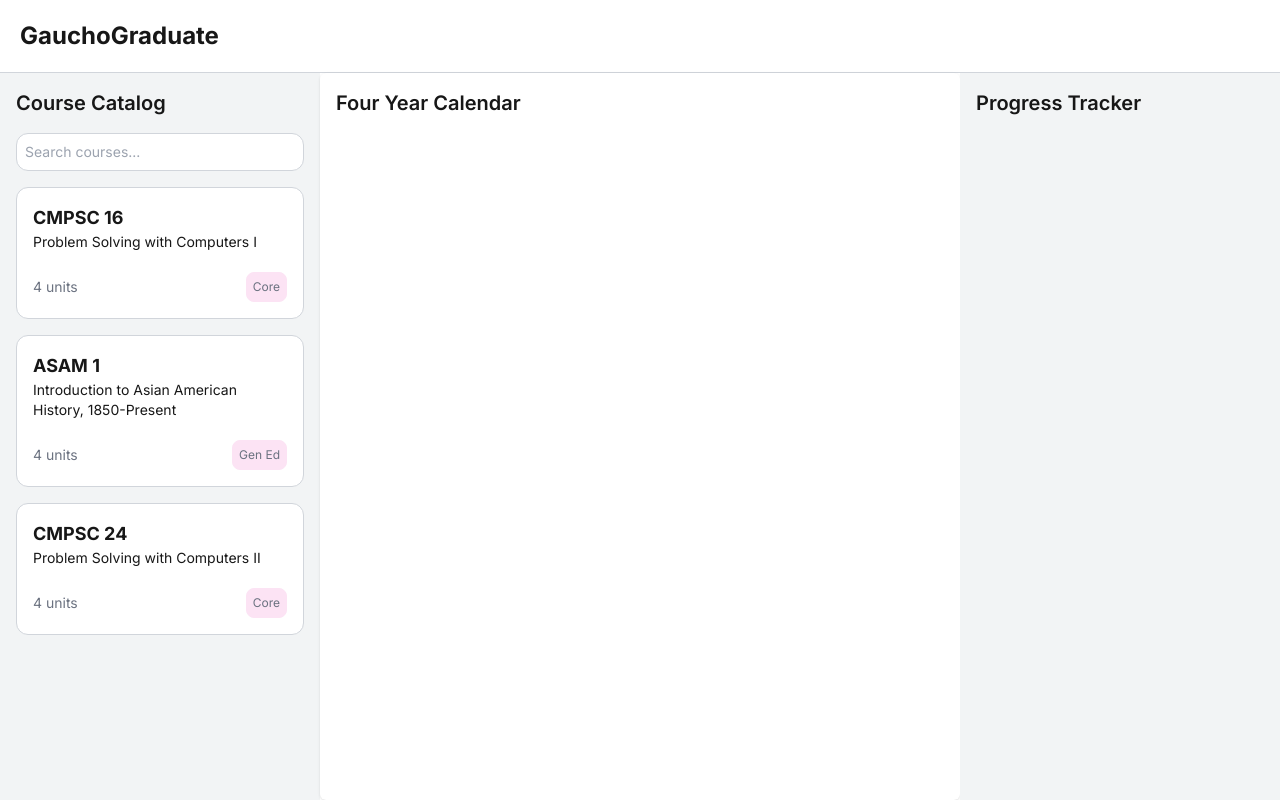
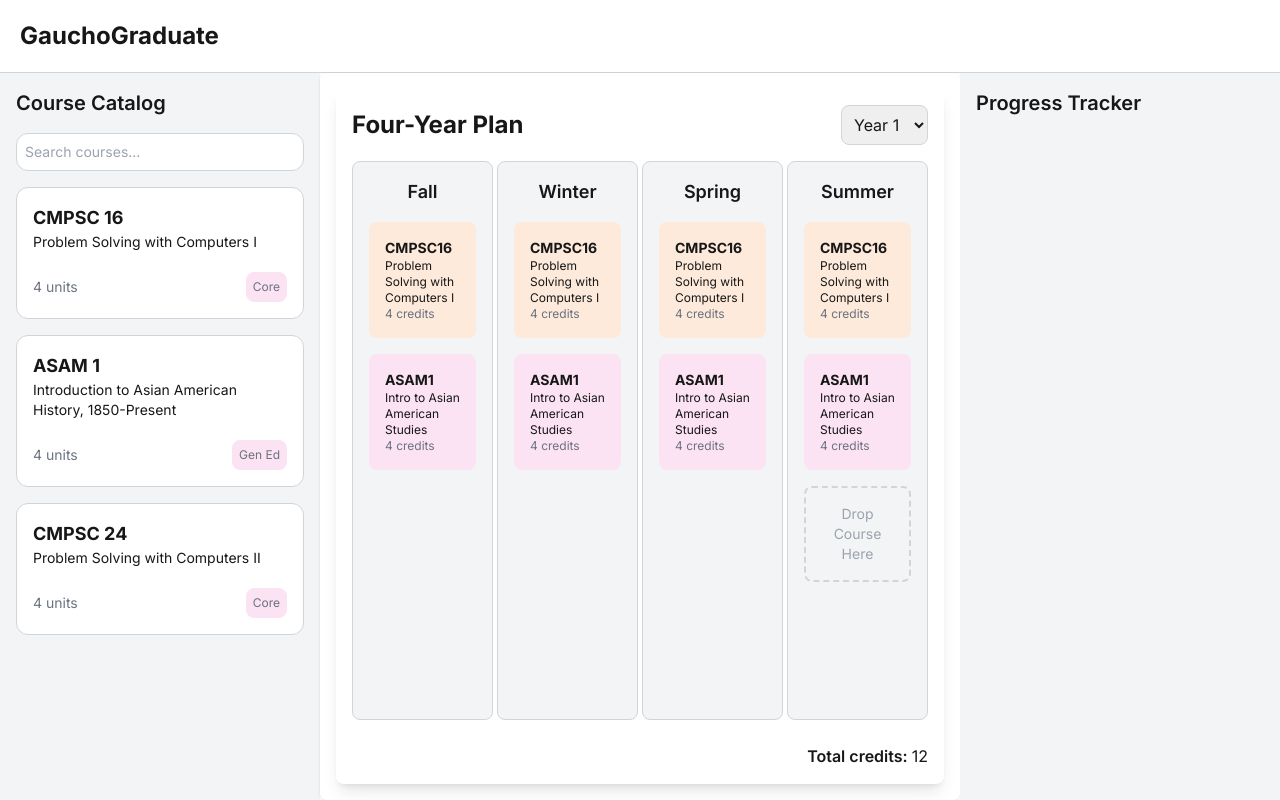
Before and after one commit to ucsb-cs148-w25/pj03-gauchograduate, a Next.js app in the folder gauchograduate/: page /homepage in a window 1280 px wide. Built offline with nearby package versions, Linux system fonts and the light colour scheme.

Commit message:
adding basic four-year-plan frontend

```diff
--- a/gauchograduate/package.json
+++ b/gauchograduate/package.json
@@ -22,6 +22,6 @@
     "eslint-config-next": "15.1.6",
     "postcss": "^8",
     "tailwindcss": "^3.4.1",
-    "typescript": "^5"
+    "typescript": "^5.7.3"
   }
 }
--- /dev/null
+++ b/gauchograduate/src/app/components/four-year-plan.tsx
@@ -0,0 +1,59 @@
+'use client';
+
+import React from 'react';
+
+export default function FourYearPlan() {
+  const terms = ['Fall', 'Winter', 'Spring', 'Summer'];
+  const yearLabels = ['Year 1', 'Year 2', 'Year 3', 'Year 4'];
+
+  return (
+    <div className="h-full w-full p-4 bg-white rounded-lg shadow-lg flex flex-col">
+      <div className="flex justify-between items-center mb-4">
+        <h2 className="text-2xl font-bold">Four-Year Plan</h2>
+        {/* Year Selector */}
+        <select className="p-2 border border-gray-300 rounded-lg">
+          {yearLabels.map((year, index) => (
+            <option key={index} value={year}>
+              {year}
+            </option>
+          ))}
+        </select>
+      </div>
+
+      {/* Plan Table */}
+      <div className="grid grid-cols-4 gap-1 flex-grow">
+        {terms.map((term) => (
+          <div
+            key={term}
+            className="flex flex-col justify-start p-4 border border-gray-300 rounded-lg bg-[var(--off-white)]"
+          >
+            <h3 className="text-lg font-semibold text-center mb-4">{term}</h3>
+            <div className="flex flex-col gap-4">
+              {/* Example Course Cards */}
+              <div className="p-4 bg-[var(--pale-orange)] rounded-lg">
+                <p className="font-bold text-sm">CMPSC16</p>
+                <p className="text-xs">Problem Solving with Computers I</p>
+                <p className="text-xs text-gray-500">4 credits</p>
+              </div>
+              <div className="p-4 bg-[var(--pale-pink)] rounded-lg">
+                <p className="font-bold text-sm">ASAM1</p>
+                <p className="text-xs">Intro to Asian American Studies</p>
+                <p className="text-xs text-gray-500">4 credits</p>
+              </div>
+            </div>
+            {term === 'Summer' && (
+              <div className="mt-4 p-4 border-dashed border-2 border-gray-300 rounded-lg text-center text-sm text-gray-400">
+                Drop Course Here
+              </div>
+            )}
+          </div>
+        ))}
+      </div>
+      <div className="mt-6 text-right">
+        <p className="font-semibold">
+          Total credits: <span className="font-normal">12</span>
+        </p>
+      </div>
+    </div>
+  );
+}
--- a/gauchograduate/src/app/homepage/page.tsx
+++ b/gauchograduate/src/app/homepage/page.tsx
@@ -1,6 +1,7 @@
 'use client';
 
 import CourseCatalog from "../components/CourseCatalog";
+import FourYearPlan from "../components/four-year-plan";
 
 export default function HomePage() {
   return (
@@ -17,7 +18,7 @@ export default function HomePage() {
 
         {/* 4-year calendar */}
         <div className="w-2/4 bg-white p-4 rounded-md shadow">
-          <h2 className="text-xl font-semibold">Four Year Calendar</h2>
+          <FourYearPlan />
         </div>
 
         {/* Graduation Progress */}
```
Also changed, not shown: 1 other file (tests, documents, lock files or other folders).
